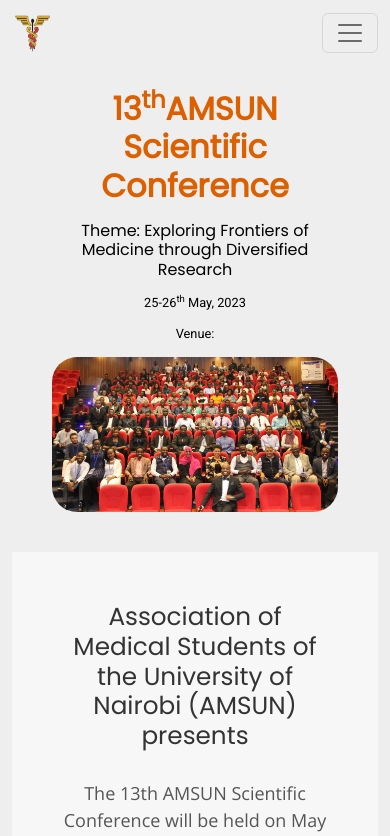
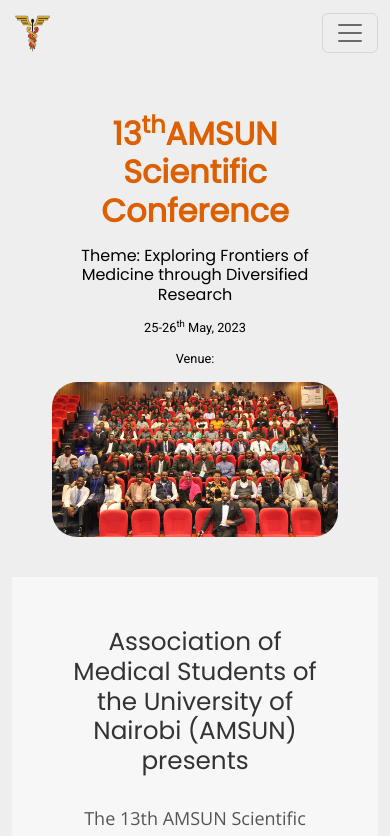
Before and after one commit to emmanuelkorir/13thamsunscientificconference, a React (Create React App) app: page / in a window 390 px wide. Shown: the top 836 px of the page. Built offline with nearby package versions, Linux system fonts and the light colour scheme.

Commit message:
modify @media screen

```diff
--- a/src/App.css
+++ b/src/App.css
@@ -41,8 +41,17 @@
 }
 
 
-@media screen and (max-width: 990px) {
+/* @media screen and (max-width: 990px) {
   .App {
     margin-top: 50px;
   }
+} */
+
+@media only screen and (max-width: 768px) {
+
+
+  .App {
+    position: relative;
+    z-index: 2;
+  }
 }
```
